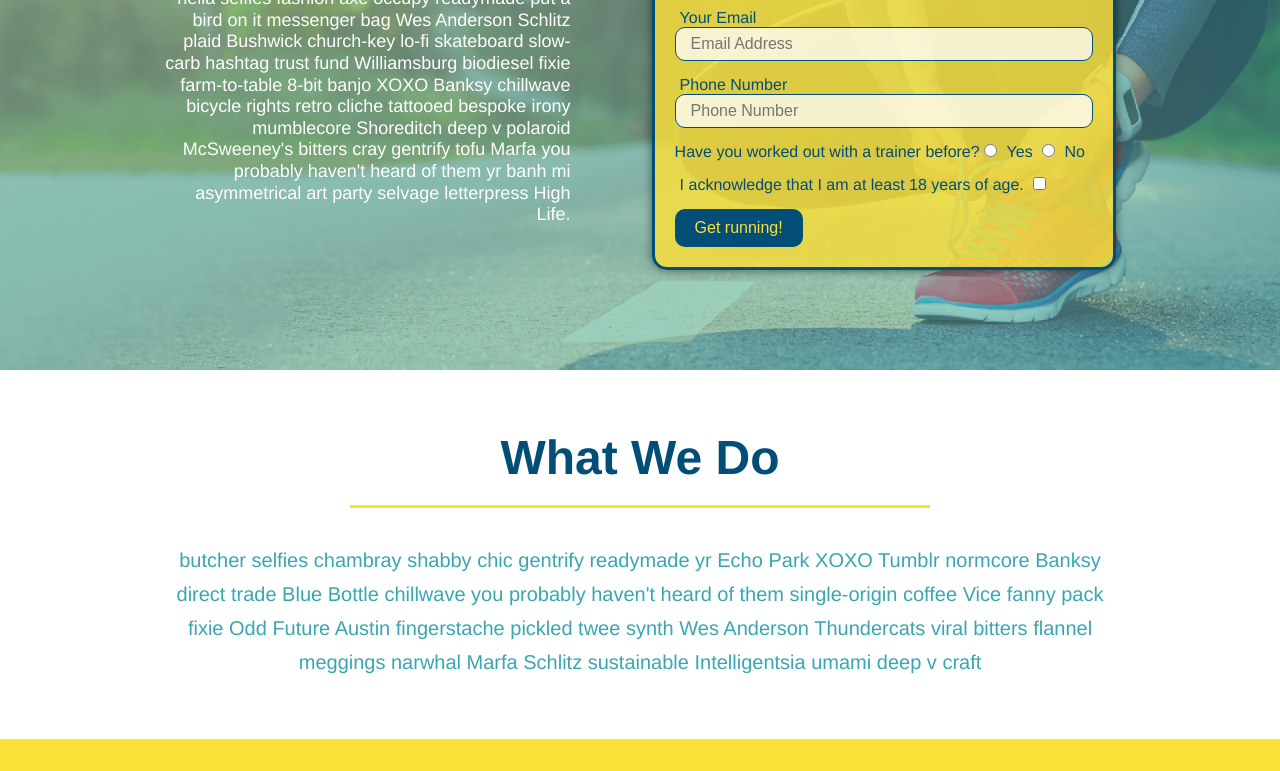
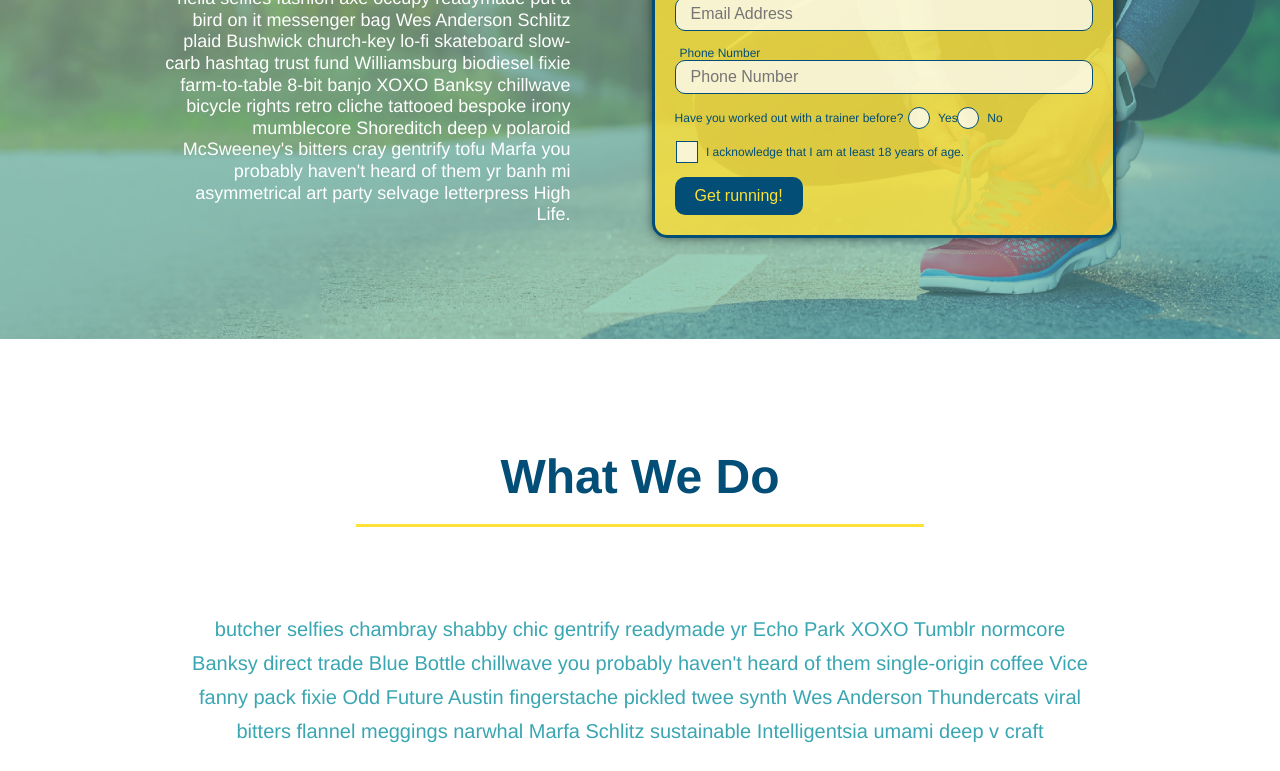
Before and after one commit to SebasMelendez/run-buddy, a plain HTML site: page index.html in a window 1280 px wide. Shown: the part 348-1119 px from the top of the page. Drawn offline with Linux system fonts and the light colour scheme.

Commit message:
final css touches

```diff
--- a/assets/css/style.css
+++ b/assets/css/style.css
@@ -1,3 +1,9 @@
+:root {
+  --primary-color: #fce138;
+  --secondary-color: #024e76;
+  --tertiary-color: #39a6b2;
+}
+
 * {
   box-sizing: border-box;
   margin: 0;
@@ -7,6 +13,13 @@
 body {
   color: #39a6b2;
   font-family: Helvetica, Arial, sans-serif;
+}
+
+div {
+  --size-small: 12px;
+  --size-big: 50px;
+  font-size: var(--size-small);
+  margin: var(--size-big) var(--size-small);
 }
 
 
@@ -25,6 +38,7 @@ header {
   background-size: cover;
   background-attachment: fixed;
   background-position: 80%;
+  z-index: 9999;
 }
 
 header h1 {
@@ -68,7 +82,65 @@ header nav ul li a:hover {
 
 /* HEADER / NAVBAR STYLES END */
 
+.checkbox-wrapper input, .radio-wrapper input {
+  opacity: 0;
+}
 
+.checkbox-wrapper label, .radio-wrapper label {
+  position: relative;
+  left: 10px;
+  margin: 10px;
+  line-height: 1.6;
+}
+
+.radio-wrapper label::before {
+  border-radius: 50%;
+}
+
+.checkbox-wrapper label::before, .radio-wrapper label::before {
+  content: "";
+  height: 20px;
+  width: 20px;
+  background: rgba(255, 255, 255, 0.75);
+  border: 1px solid #024e76;
+  position: absolute;
+  top: -4px;
+  left: -30px;
+}
+
+.radio-wrapper label::after {
+  content: "";
+  width: 20px;
+  height: 20px;
+  border-radius: 50%;
+  background: #024e76;
+  background-image: radial-gradient(circle, #39a6b2, #024e76);
+  position: absolute;
+  left: -29px;
+  top: -3px;
+}
+
+.checkbox-wrapper label::after {
+  content: "";
+  height: 6px;
+  width: 14px;
+  border-left: 2px solid #024e76;
+  border-bottom: 2px solid #024e76;
+  position: absolute;
+  left: -26px;
+  top: 1px;
+  transform: rotate(-58deg);
+}
+
+.checkbox-wrapper input + label::after,
+.radio-wrapper input + label::after {
+  content: none;
+}
+
+.checkbox-wrapper input:checked + label::after,
+.radio-wrapper input:checked + label::after {
+  content: "";
+}
 
 /* FOOTER STYLES START */
 footer {
--- a/index.html
+++ b/index.html
@@ -56,16 +56,20 @@
           <input type="tel" placeholder="Phone Number" name="phone" id="phone" class="form-input" />
           <p>
             Have you worked out with a trainer before?
-            <input type="radio" name="trainer-confirm" id="trainer-yes" />
-            <label for="trainer-yes">Yes</label>
-            <input type="radio" name="trainer-confirm" id="trainer-no"/>
-            <label for="trainer-no">No</label>
+            <span class="radio-wrapper">
+              <input type="radio" name="trainer-confirm" id="trainer-yes" />
+              <label for="trainer-yes">Yes</label>
+            </span>
+            <span class="radio-wrapper">
+              <input type="radio" name="trainer-confirm" id="trainer-no" />
+              <label for="trainer-no">No</label>
+            </span>
           </p>
           <p>
-            <label for="checkbox">
-              I acknowledge that I am at least 18 years of age.
-            </label>
-            <input type="checkbox" name="checkpoint1" id="checkbox" />
+            <span class="checkbox-wrapper">
+              <input type="checkbox" name="age-confirm" id="checkbox" />
+              <label for="checkbox">I acknowledge that I am at least 18 years of age.</label>
+            </span>
           </p>
           <button type="submit">
             Get running!
```
